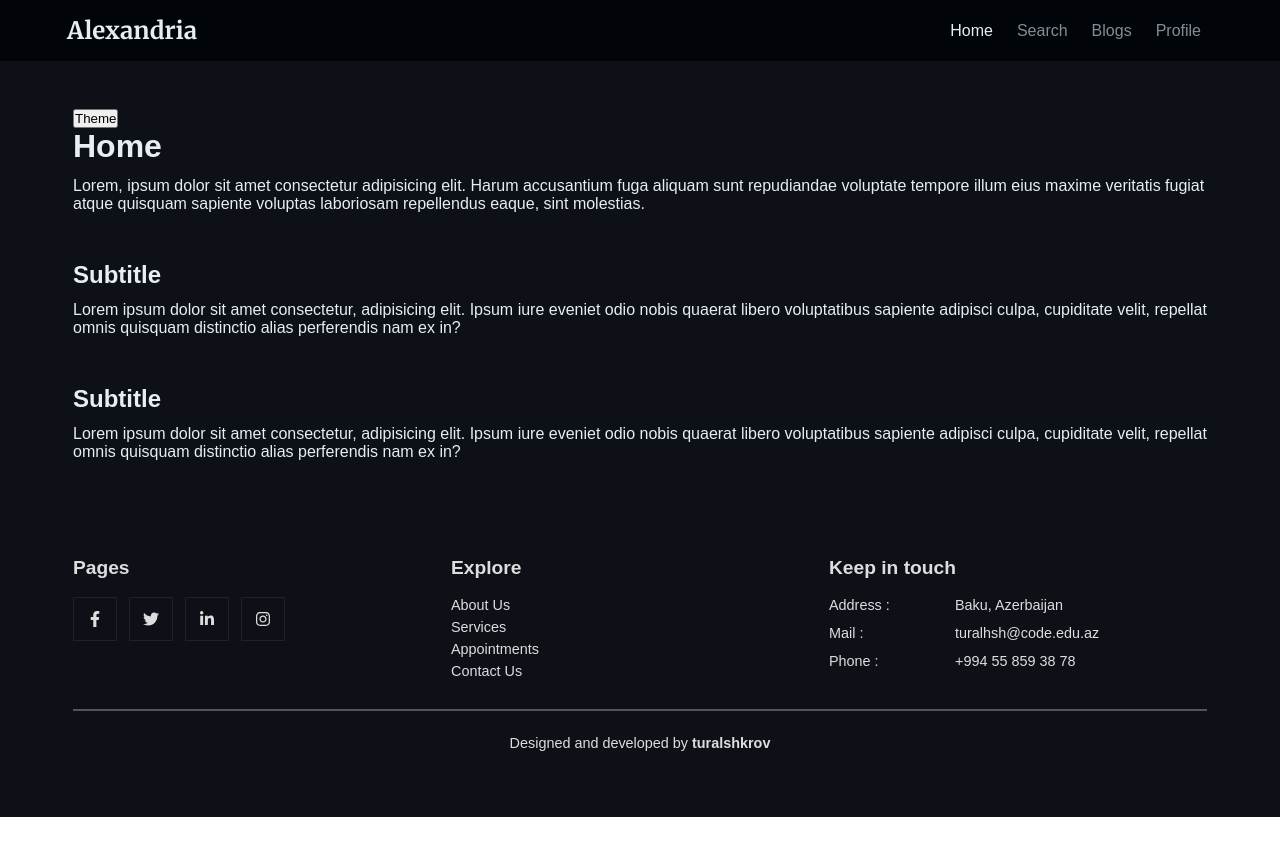
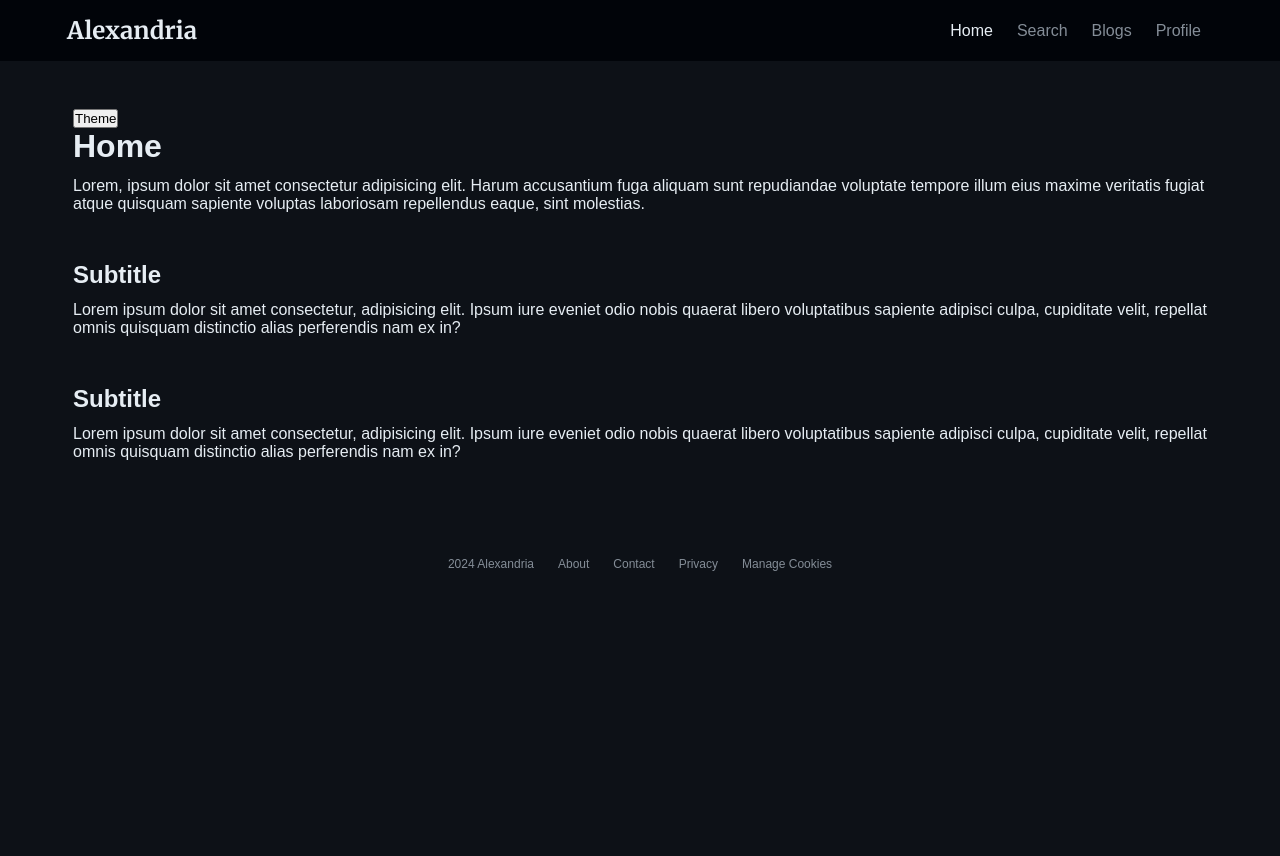
Before and after one commit to turalshkrov/alexandria, a React (Create React App) app: page / in a window 1280 px wide. Shown: the top 856 px of the page. Before the commit the page ends 817 px from the top, so only its background shows below. Built offline with nearby package versions, Linux system fonts and the light colour scheme.

Commit message:
style: footer

```diff
--- a/src/App.scss
+++ b/src/App.scss
@@ -10,10 +10,12 @@ body {
 .page-dark {
   background-color: $secondary-dark-color;
   color: $light-text-color;
+  min-height: 100vh;
 }
 .page-light {
   background-color: $primary-light-color;
   color: $dark-text-color;
+  min-height: 100vh;
 }
 
 #footer hr {
--- a/src/components/footer/Footer.tsx
+++ b/src/components/footer/Footer.tsx
@@ -1,72 +1,30 @@
 import { Link } from "react-router-dom";
-import { FaFacebookF, FaTwitter, FaLinkedinIn, FaInstagram } from "react-icons/fa";
 import { useContext } from "react";
 import { ThemeContext } from "../../contexts/theme/ThemeContext";
 
 export default function Footer() {
-  const theme = useContext(ThemeContext)
+  const theme = useContext(ThemeContext);
+  const year = new Date().getFullYear()
   return (
     <footer className={`footer footer-${theme?.theme} pb-5 pb-md-3`} id="footer">
       <div className="container">
-        <div className="row">
-          <div className="col-12 col-md-4 pb-2 pb-md-0">
-            <h3 className="footer-header">Pages</h3>
-            <ul className="footer-social-list">
+        <ul className="footer-links d-f align-items-end">
           <li>
-                <a href="/">
-                  <FaFacebookF />
-                </a>
+            <span>{year} Alexandria</span>
           </li>
-              <li>
-                <a href="/">
-                  <FaTwitter />
-                </a>
+          <li className="ml-1 ml-md-2">
+            <Link to='/about'>About</Link>
           </li>
-              <li>
-                <a href="/">
-                  <FaLinkedinIn />
-                </a>
+          <li className="ml-1 ml-md-2">
+            <Link to='/contact'>Contact</Link>
           </li>
-              <li>
-                <a href="/">
-                  <FaInstagram />
-                </a>
+          <li className="ml-1 ml-md-2">
+            <Link to="/privacy">Privacy</Link>
+          </li>
+          <li className="ml-1 ml-md-2">
+            <Link to='/cookies'>Manage Cookies</Link>
           </li>
         </ul>
-          </div>
-          <div className="col-12 col-md-4 pb-2 pb-md-0">
-            <h3 className="footer-header">Explore</h3>
-            <ul>
-              <li>
-                <Link to='/about'>About Us</Link>
-              </li>
-              <li>
-                <Link to='/services'>Services</Link>
-              </li>
-              <li>
-                <Link to='/appointments'>Appointments</Link>
-              </li>
-              <li>
-                <Link to='/contact'>Contact Us</Link>
-              </li>
-            </ul>
-          </div>
-          <div className="col-12 col-md-4 pb-2 pb-md-0">
-            <h3 className="footer-header">Keep in touch</h3>
-            <div className="row">
-              <div className="col-4 mb-1">Address :</div>
-              <div className="col-8 mb-1">Baku, Azerbaijan</div>
-              <div className="col-4 mb-1">Mail :</div>
-              <div className="col-8 mb-1">turalhsh@code.edu.az</div>
-              <div className="col-4 mb-1">Phone :</div>
-              <div className="col-8 mb-1">+994 55 859 38 78</div>
-            </div>
-          </div>
-        </div>
-        <hr className="my-2" />
-        <p className="text-center">
-          Designed and developed by <a href="/" className="fw-bold">turalshkrov</a>
-        </p>
       </div>
     </footer>
   )
--- a/src/pages/about/About.tsx
+++ b/src/pages/about/About.tsx
@@ -1,9 +1,11 @@
+import { useContext } from "react";
 import Footer from "../../components/footer/Footer";
-import BurningLibrary from "../../img/burning-library.png";
+import { ThemeContext } from "../../contexts/theme/ThemeContext";
 
 export default function About() {
+  const theme = useContext(ThemeContext)
   return (
-    <div id="about">
+    <div className={`page-${theme?.theme}`} id="about">
       <div className="container p-2 p-md-4">
         <h1 className="page-title mb-3">Welcome to Alexandria</h1>
         <h2>About Us</h2>
@@ -19,7 +21,6 @@ export default function About() {
         <p><i>The name "Alexandria" pays homage to the ancient Library of Alexandria, a symbol of knowledge and learning in the ancient world.</i></p>
         <p className="mb-2">Just like its historical counterpart, our Alexandria aims to be a beacon of intellectual curiosity, a place where people can come together to share, discover,
         and celebrate the written word. We believe that in the digital age, the spirit of the great libraries of the past can be reborn, fostering a global community connected by the love of books.</p>
-        {/* <img src={BurningLibrary} alt="Burning Library" /> */}
       </div>
       <Footer />
     </div>
--- a/src/styles/components/Footer.scss
+++ b/src/styles/components/Footer.scss
@@ -1,6 +1,27 @@
 .footer-dark {
   background-color: $secondary-dark-color !important;
+  .footer-links * {
+    color: $secondary-light-text-color;
+  }
 }
 .footer-light {
   background-color: $primary-light-color !important;
 }
+.footer-links {
+  width: fit-content;
+  margin: auto;
+  li {
+    font-size: .75rem;
+    a {
+      margin-bottom: 0;
+    }
+    a:hover {
+      text-decoration: underline;
+    }
+    .footer-logo {
+      font-size: 1rem;
+      font-family: 'Merriweather', serif;
+      user-select: none;
+    }
+  }
+}
```
Also changed, not shown: src/index.css. Lines whose indentation alone changed are shown as unchanged.
